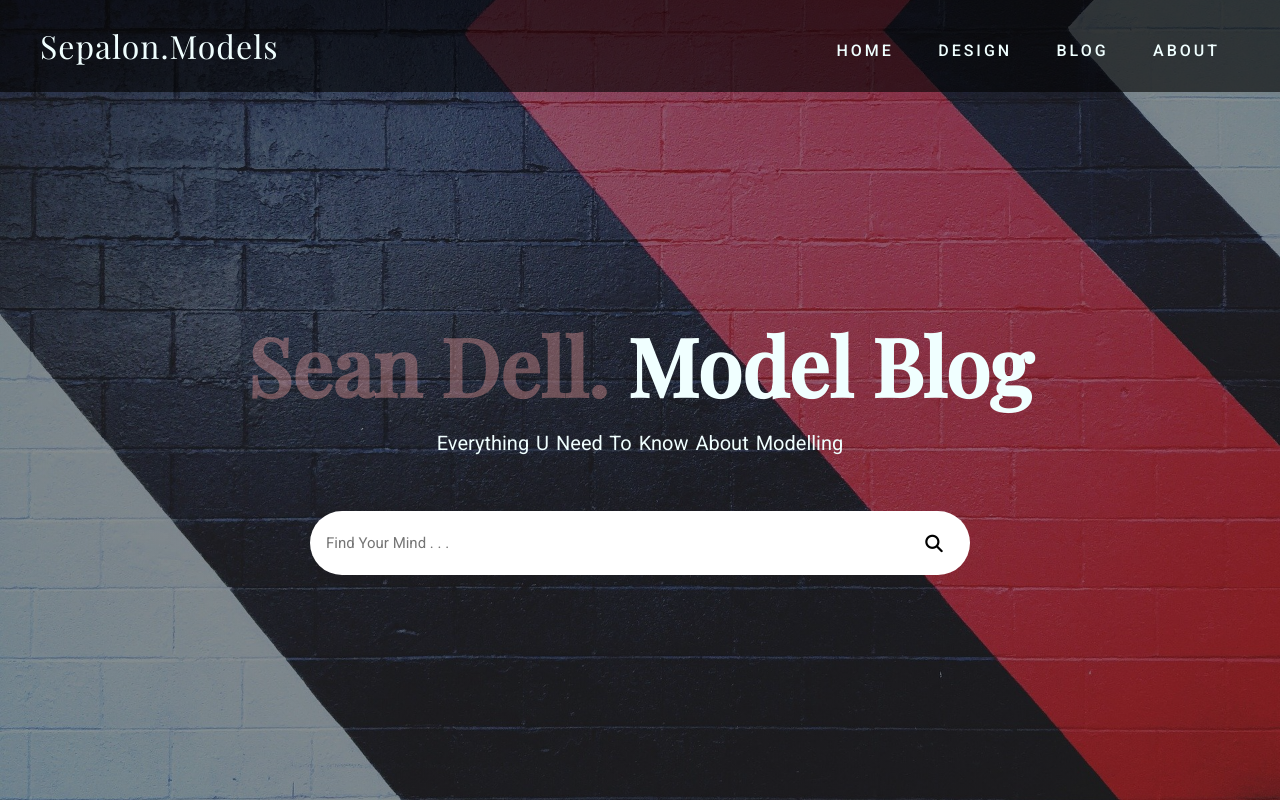
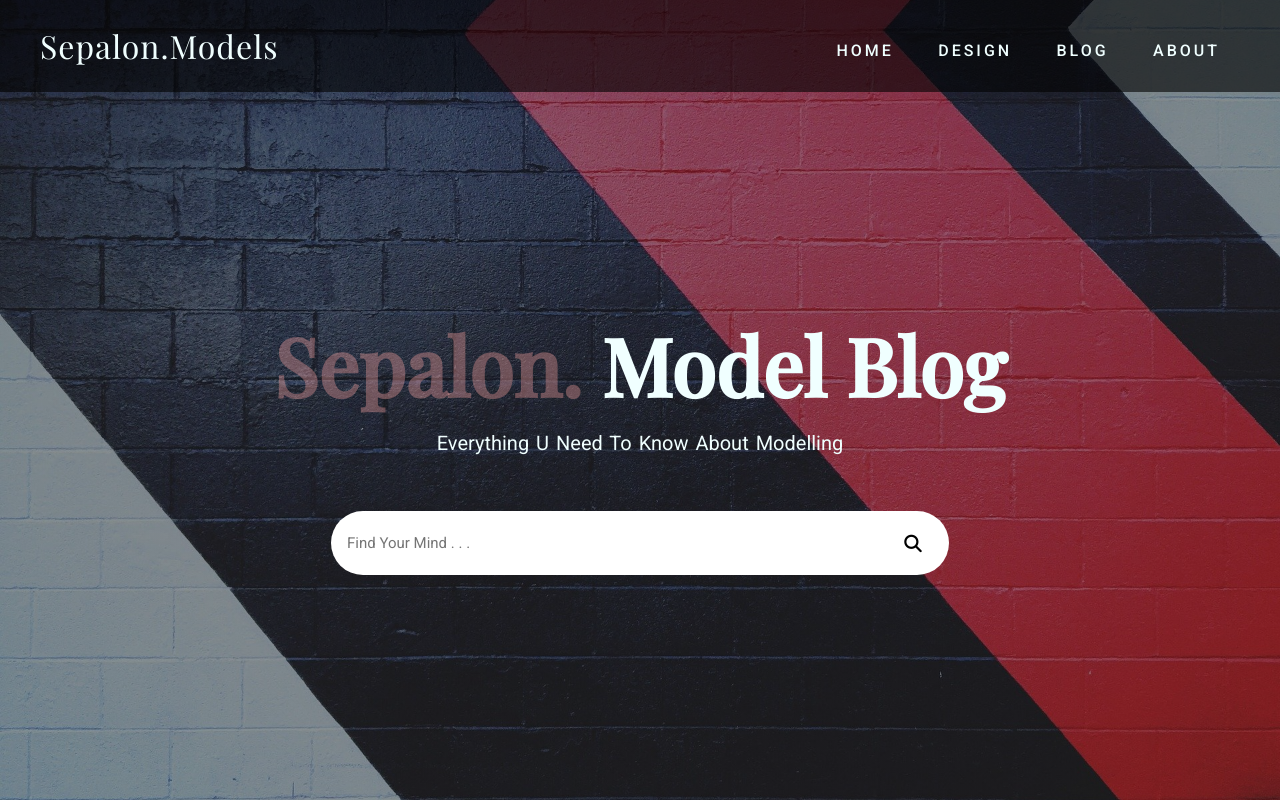
Before and after one commit to shariki569/sepalon-blog-project-1, a plain HTML site: page index.html in a window 1280 px wide. Shown: the top 802 px of the page. Drawn offline with nearby package versions, Linux system fonts and the light colour scheme; a web font is replaced by a local one.

Commit message:
Homepage edited

```diff
--- a/index.html
+++ b/index.html
@@ -25,7 +25,7 @@
         <div class="banner">
             <div class="container">
                 <h1 class="banner-title">
-                    <span>Sean Dell.</span> Model Blog
+                    <span>Sepalon.</span> Model Blog
                 </h1>
                 <p>Everything u need to know about modelling</p>
                 <form>
```
